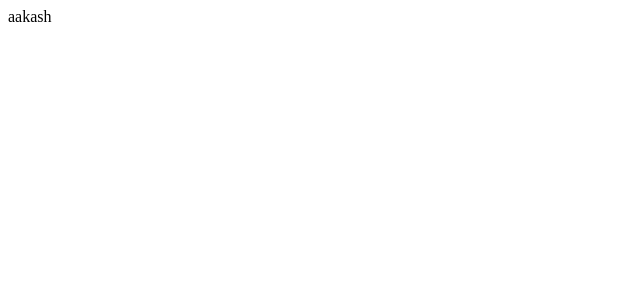
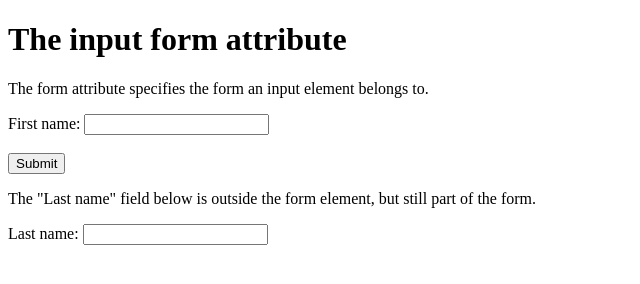
Before and after one commit to suhyeok69/BERLIN, a plain HTML site: page index.htm in a window 1280 px wide. Shown: the whole page, without its empty margins (0-640 px from the left). Drawn offline with Linux system fonts and the light colour scheme.

Commit message:
Update index.htm

```diff
--- a/index.htm
+++ b/index.htm
@@ -1,6 +1,20 @@
-<!doctype.htm>
+<!DOCTYPE html>
 <html>
 <body>
-  <p>aakash</p>
-  </body>
-  </html>
+
+<h1>The input form attribute</h1>
+
+<p>The form attribute specifies the form an input element belongs to.</p>
+
+<form action="/action_page.php" id="form1">
+  <label for="fname">First name:</label>
+  <input type="text" id="fname" name="fname"><br><br>
+  <input type="submit" value="Submit">
+</form>
+
+<p>The "Last name" field below is outside the form element, but still part of the form.</p>
+
+<label for="lname">Last name:</label>
+<input type="text" id="lname" name="lname" form="form1">
+
+</body>
```
